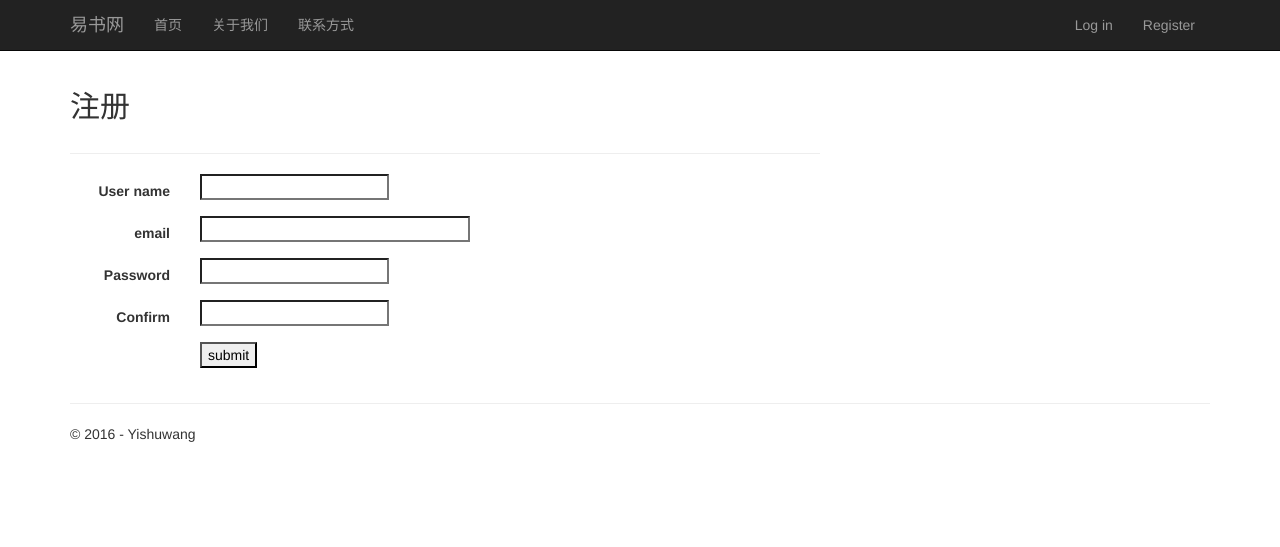
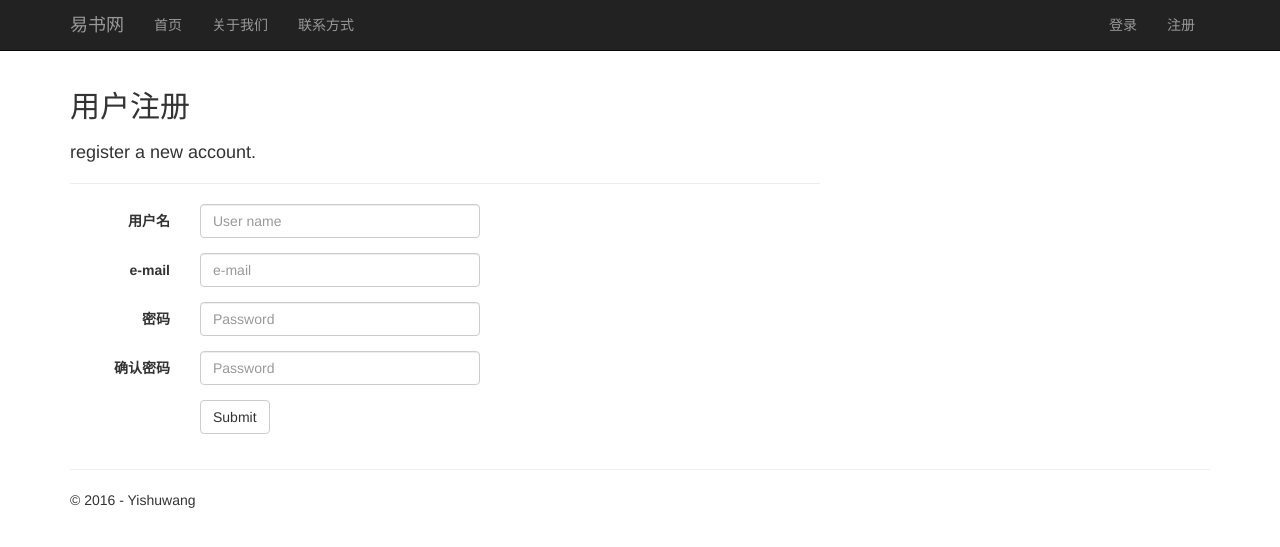
Before and after one commit to faymek/Yishuwang_1.0, a Django app: page /register in a window 1280 px wide. Shown: the top 547 px of the page. Run offline with Django 3.2, Linux system fonts and the light colour scheme; some libraries are stand-ins or nearby versions.

Commit message:
增加删除书籍
同时修复未登录，访问detail的报错的bug

```diff
--- a/Yishuwang/settings.py
+++ b/Yishuwang/settings.py
@@ -51,6 +51,8 @@ MIDDLEWARE = [
 ]
 
 ROOT_URLCONF = 'Yishuwang.urls'
+AUTH_PROFILE_MODULE = 'myauth.UserProfile'
+LOGIN_REDIRECT_URL = r'/'
 
 TEMPLATES = [
     {
--- a/Yishuwang/urls.py
+++ b/Yishuwang/urls.py
@@ -49,4 +49,5 @@ urlpatterns = [
     url(r'^admin/', include(admin.site.urls)),
     url(r'^upload_book$',app.views.upload_book),
     url(r'^user_book_detail$',app.views.user_book_detail),
+    url(r'^delete_book/(?P<book_id>\d+)',app.views.delete_book)
 ] + static(settings.MEDIA_URL, document_root=settings.MEDIA_ROOT)
--- a/app/templates/app/login.html
+++ b/app/templates/app/login.html
@@ -11,13 +11,13 @@
                 <h4>Use a local account to log in.</h4>
                 <hr />
                 <div class="form-group">
-                    <label for="id_username" class="col-md-2 control-label">User name</label>
+                    <label for="id_username" class="col-md-2 control-label">用户名</label>
                     <div class="col-md-10">
                         {{ form.username }}
                     </div>
                 </div>
                 <div class="form-group">
-                    <label for="id_password" class="col-md-2 control-label">Password</label>
+                    <label for="id_password" class="col-md-2 control-label">密码</label>
                     <div class="col-md-10">
                         {{ form.password }}
                     </div>
--- a/app/templates/app/loginpartial.html
+++ b/app/templates/app/loginpartial.html
@@ -2,10 +2,10 @@
 <form id="logoutForm" action="/logout" method="post" class="navbar-right">
     {% csrf_token %}
     <ul class="nav navbar-nav navbar-right">
-        <li><span class="navbar-brand">Hello {{ user.username }}!</span></li>
+        <li><span class="navbar-brand">您好 {{ user.username }}!</span></li>
         <li><a href="upload_book"> 发布旧书</a></li>
         <li><a href="user_book_detail" >查看我的书籍</a></li>
-        <li><a href="javascript:document.getElementById('logoutForm').submit()">Log off</a></li>
+        <li><a href="javascript:document.getElementById('logoutForm').submit()">登出</a></li>
     </ul>
 
 </form>
@@ -13,8 +13,8 @@
 {% else %}
 
 <ul class="nav navbar-nav navbar-right">
-    <li><a href="{% url 'login' %}">Log in</a></li>
-    <li><a href="{% url 'register' %}">Register</a></li>
+    <li><a href="{% url 'login' %}">登录</a></li>
+    <li><a href="{% url 'register' %}">注册</a></li>
 </ul>
 
 {% endif %}
--- a/app/templates/app/register.html
+++ b/app/templates/app/register.html
@@ -2,57 +2,51 @@
 
 {% block content %}
 
-<h2>{{ title }}</h2>
+<h2>用户注册</h2>
 <div class="row">
     <div class="col-md-8">
-        <section id="RegisterForm">
+        <section>
             <form action="" method="post" class="form-horizontal">
                 {% csrf_token %}
+                <h4>register a new account.</h4>
+
                 <hr />
                 <div class="form-group">
-                    <label for="id_username" class="col-md-2 control-label">User name</label>
+                    <label for="id_username" class="col-md-2 control-label">用户名</label>
                     <div class="col-md-10">
-                       {{ form.username }}
+                        {{form.username}} {{form.username.errors}}
                     </div>
                 </div>
                 <div class="form-group">
-                    <label for="id_password" class="col-md-2 control-label">email</label>
+                    <label for="id_password" class="col-md-2 control-label">e-mail</label>
                     <div class="col-md-10">
-                        {{ form.email }}
+                        {{form.email}} {{form.email.errors}}
                     </div>
                 </div>
                 <div class="form-group">
-                    <label for="id_password1" class="col-md-2 control-label">Password</label>
+                    <label for="id_password" class="col-md-2 control-label">密码</label>
                     <div class="col-md-10">
-                       {{ form.password1 }}
+                        {{form.password1}} {{form.password1.errors}}
                     </div>
                 </div>
                 <div class="form-group">
-                    <label for="id_password" class="col-md-2 control-label">Confirm</label>
+                    <label for="id_password" class="col-md-2 control-label">确认密码</label>
                     <div class="col-md-10">
-                        {{ form.password2 }}
+                        {{form.password2}}  {{form.password2.errors}}
                     </div>
                 </div>
 
                 <div class="form-group">
                     <div class="col-md-offset-2 col-md-10">
-                         <input type = 'submit' placeholder="submit" value="submit" >
+                        <input type = 'submit'  value="Submit" class="btn btn-default" />
                     </div>
                 </div>
-                {% if form.errors %}
-                <p class="validation-summary-errors">Please enter a correct user name and password.</p>
-                {% endif %}
+                {% for items in errors %}
+                <p class="validation-summary-errors"> {{items}} </p>
+                {% endfor %}
             </form>
         </section>
     </div>
 </div>
 
 {% endblock %}
-
-
-{% block scripts %}
-
-    {% load staticfiles %}
-<script src="{% static 'app/scripts/jquery.validate.min.js' %}"></script>
-
-{% endblock %}
--- a/app/views.py
+++ b/app/views.py
@@ -14,11 +14,22 @@ from django.template import RequestContext
 from django.contrib import auth
 
 from django import forms
-class UserForm(forms.Form):
-  email=forms.EmailField(label='email',max_length=50,widget=forms.TextInput(attrs={'size': 30,}))
-  password1=forms.CharField(label='password',max_length=30,widget=forms.PasswordInput(attrs={'size': 20,}))
-  username=forms.CharField(label='username',max_length=30,widget=forms.TextInput(attrs={'size': 20,}))
-  password2= forms.CharField(label='Confirm',widget=forms.PasswordInput)
+class RegisterForm(forms.Form):
+    username = forms.CharField(max_length=254,
+                               widget=forms.TextInput({
+                                   'class': 'form-control',
+                                   'placeholder': 'User name'}))
+    email = forms.EmailField(label='e-mail',widget=forms.TextInput({
+                                   'class': 'form-control',
+                                   'placeholder': 'e-mail'}))
+    password1 = forms.CharField(label='Password',
+                               widget=forms.PasswordInput({
+                                   'class': 'form-control',
+                                   'placeholder':'Password'}))
+    password2= forms.CharField(label='confirm',
+                               widget=forms.PasswordInput({
+                                   'class': 'form-control',
+                                   'placeholder':'Password'}))
 
 
 def home(request):
@@ -61,33 +72,11 @@ def about(request):
         }
     )
 
-# def register(request):
-#     if request.method == 'POST':
-#         form = UserForm(request.POST)
-#
-#         if form.is_valid():
-#             username = form.cleaned_data['username']
-#             email = form.cleaned_data['email']
-#             password = form.cleaned_data['password']
-#             password2 = form.cleaned_data['password2']
-#         else:
-#             form = UserForm()
-#
-#         user=User.objects.create_user(username, email, password)
-#         user.save()
-#         newUser = auth.authenticate(username=username, password=password)
-#         if newUser is not None:
-#             auth.login(request, newUser)
-#             return HttpResponseRedirect("/")
-#     else:
-#         form= UserForm()
-#         return render(request, "app/register.html", {'form': form})
-#
-#     return render(request, 'app/register.html')
+
 def register(request):
     if request.method=='POST':
         errors=[]
-        form=UserForm(request.POST)
+        form=RegisterForm(request.POST)
 
         if not form.is_valid():
             return render(request, "app/register.html",{'form':form,'errors':errors})
@@ -110,7 +99,7 @@ def register(request):
             auth.login(request, newUser)
             return HttpResponseRedirect("/")
     else:
-        form =UserForm()
+        form =RegisterForm()
         return render(request, "app/register.html",{'form':form,'title':'注册','year':datetime.now().year})
 
     return render(request, "app/register.html")
@@ -148,33 +137,49 @@ class BookForm(forms.Form):
 
 
 def upload_book(request):
-    if request.method == 'POST':
-        book_form = BookForm(request.POST, request.FILES)
-        if book_form.is_valid():
-            name = book_form.cleaned_data['name_book']
-            grade = book_form.cleaned_data['grade_book']
-            discount = book_form.cleaned_data['discount_book']
-            major = book_form.cleaned_data['major_book']
-            photo =book_form.cleaned_data['photo_book']
-            # acquire courrent user
-            user = request.user
-            book = user.book_set.create(name_book=name, grade_book=grade, discount_book=discount, major_book=major,
-                                        photo_book=photo)
-            book.save()
-            return HttpResponseRedirect('/user_book_detail')
+    if request.user.is_authenticated:
+        if request.method == 'POST':
+            book_form = BookForm(request.POST, request.FILES)
+            if book_form.is_valid():
+                name = book_form.cleaned_data['name_book']
+                grade = book_form.cleaned_data['grade_book']
+                discount = book_form.cleaned_data['discount_book']
+                major = book_form.cleaned_data['major_book']
+                photo =book_form.cleaned_data['photo_book']
+                # acquire courrent user
+                user = request.user
+                book = user.book_set.create(name_book=name, grade_book=grade, discount_book=discount, major_book=major,
+                                            photo_book=photo)
+                book.save()
+                return HttpResponseRedirect('/user_book_detail')
+            else:
+                book_form = BookForm()
+                return HttpResponseRedirect('/upload_book')
         else:
             book_form = BookForm()
-            return HttpResponseRedirect('/upload_book')
+            return render(request, "app/upload_book.html", {'book_form': book_form,'title':'发布旧书','year':datetime.now().year})
     else:
-        book_form = BookForm()
-        return render(request, "app/upload_book.html", {'book_form': book_form,'title':'发布旧书','year':datetime.now().year})
-
+        return HttpResponseRedirect('/login')
 
 def user_book_detail(request):
-    user = request.user
-    upoladed_book = user.book_set.all()
-    context = {'uploaded_book_list':upoladed_book,
-               'title': '我的书籍',
-               'year': datetime.now().year,
-               }
-    return render(request,'app/user_book_detail.html',context)
+    if request.user.is_authenticated:
+        user = request.user
+        upoladed_book = user.book_set.all()
+        context = {'uploaded_book_list':upoladed_book,
+                   'title': '我的书籍',
+                   'year': datetime.now().year,
+                   }
+        return render(request, 'app/user_book_detail.html', context)
+    else:
+        return HttpResponseRedirect('/login')
+
+#通过传递参数book_id 来达到删除书的目的
+def delete_book(request,book_id):
+    book_id = book_id
+    if request.user.is_authenticated:
+        user = request.user
+        book = user.book_set.filter(id=book_id)
+        book.delete()
+    else:
+        return HttpResponseRedirect('/login')
+    return HttpResponseRedirect('/user_book_detail')
```
Also changed, not shown: app/admin.py (+7 -1 lines), app/models.py (+9 -0 lines), app/templates/app/user_book_detail.html (+5 -4 lines), db.sqlite3, media/upload/20161025_093007.jpg (added), media/upload/27F62EA6A11C26765817E349F156DD23.jpg (added).
